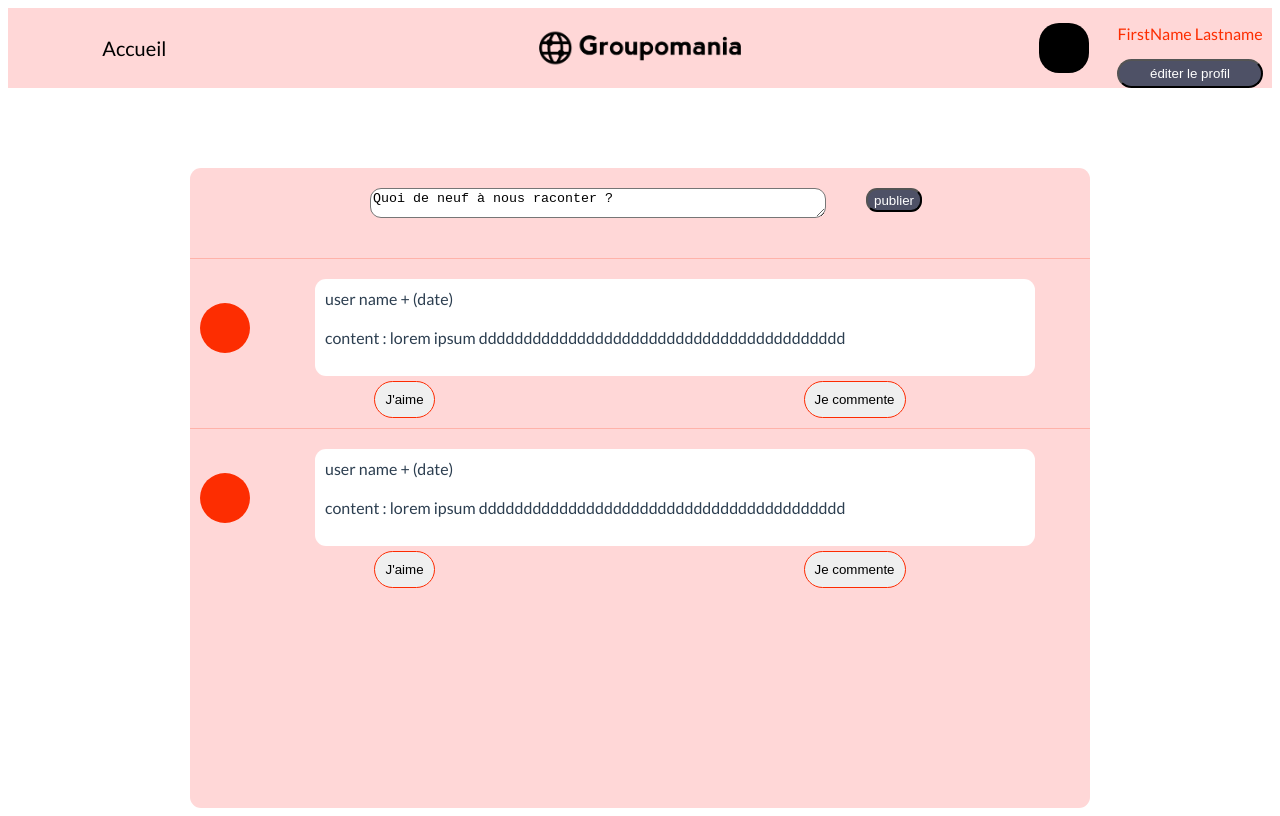
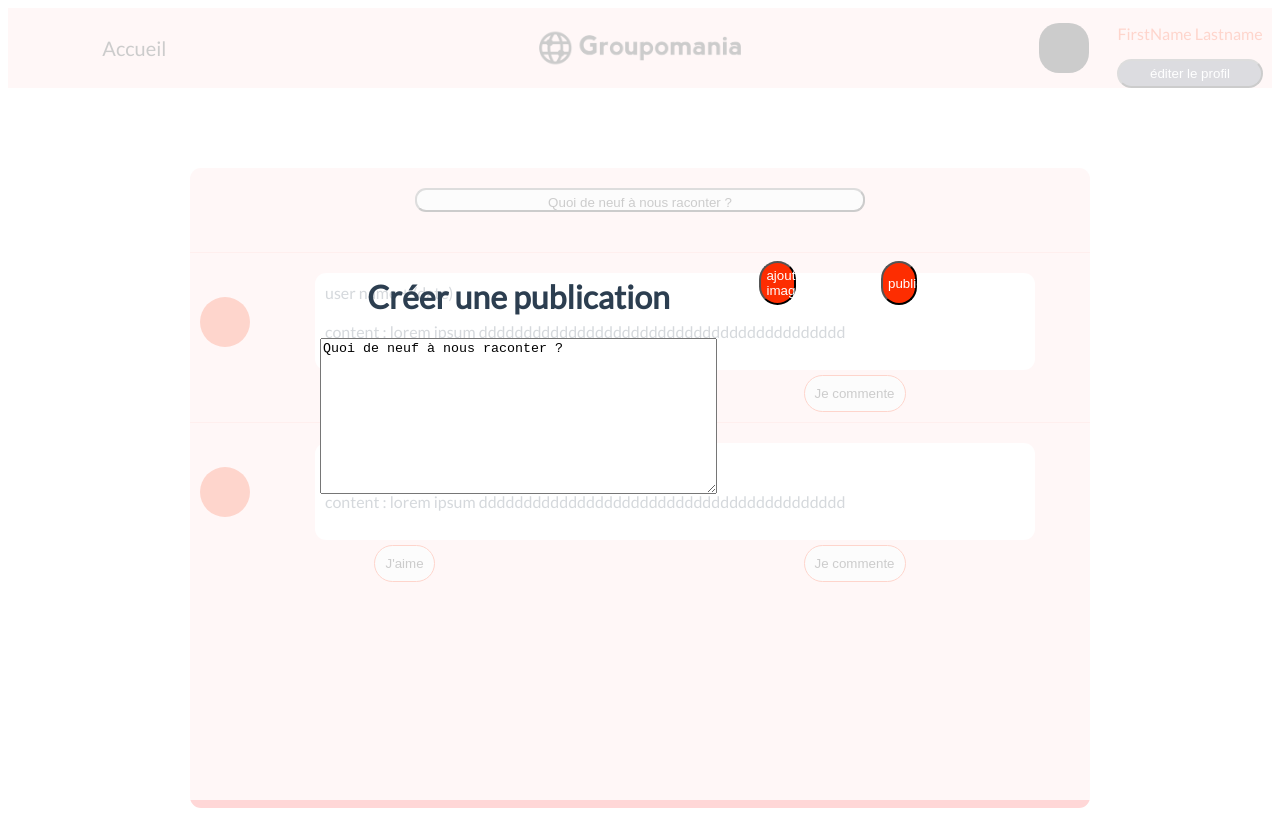
Before and after one commit to Laurentclt/Groupomania_Projet_7_frontend, a Vue app: page /app in a window 1280 px wide. Built offline with nearby package versions, Linux system fonts and the light colour scheme; the HTML template or start-up script is replaced by a standard one.

Commit message:
ajout du modalPost qui permet de créer une publication

```diff
--- a/src/components/auth/HeaderBar.vue
+++ b/src/components/auth/HeaderBar.vue
@@ -10,7 +10,7 @@
 }
 </script>
 
-<style>
+<style scoped>
 
 header {
     display:block;
--- a/src/components/main/AppMain.vue
+++ b/src/components/main/AppMain.vue
@@ -1,25 +1,32 @@
 <template>
     <main class="app">
         <div class="add-comment">
-        <textarea rows="1" cols="5">Quoi de neuf à nous raconter ?</textarea>
-        <button>publier</button>
+        <button  class="write-post"  >{{ message}}</button>
         </div>
         <PostContent />
         <PostContent />
     </main>
-
+    <ModalPost />
 </template>
 
 <script>
+import ModalPost from "./ModalPost.vue"
 import PostContent from './PostContent.vue'
 export default {
+    data() {
+        return {
+            message: "Quoi de neuf à nous raconter ?"
+        }
+    },
     components: {
-        PostContent
+        PostContent, ModalPost
     }
+
 }
 </script>
 
 <style scoped>
+
     .add-comment {
     display: flex;
     width: 100%;
@@ -37,19 +44,13 @@
         border-radius: 11px;
 
     }
-    textarea{
+    .write-post{
         height: 3vh;
         width: 50%;
-        margin: 20px 20px 20px 20% ;
+        margin: 20px auto ;
         border-radius: 11px;
+        padding: 5px;
+        cursor: pointer;
     }
-    button {
-       height: 3vh;
-       border-radius: 11px;
-       margin-right: 50px;
-       margin: 20px;
-       cursor: pointer;
-       background-color: #4E5166;
-       color: white;
-    }
+
 </style>
--- a/src/components/main/ButtonPost.vue
+++ b/src/components/main/ButtonPost.vue
@@ -18,6 +18,6 @@
         border-radius: 20px;
         margin: 5px auto 10px auto;
         cursor: pointer;
-        border: solid 1px #fd2b01;
+        border: solid 1px #fD2D01;
     }
 </style>
--- a/src/components/main/HeaderMain.vue
+++ b/src/components/main/HeaderMain.vue
@@ -20,7 +20,7 @@
 }
 </script>
 
-<style>
+<style scoped>
     header {
         display: flex;
         height: 10vh;
--- /dev/null
+++ b/src/components/main/ModalPost.vue
@@ -0,0 +1,66 @@
+<template>
+    <div class="backdrop" @click.self="closeWindow" v-if="show">
+        <div class="modal-window">
+            <h1>Créer une publication</h1>
+            <textarea name="post" id="post" cols="30" rows="10" @click="resetText" v-model="message"></textarea>
+            <div class="container-btn">
+                <button class="modal-btn">ajouter image</button>
+                <button class="modal-btn">publier</button>
+            </div>
+        </div>
+    </div>
+</template>
+
+<script>
+export default {
+    data() {
+        return {
+            message: "Quoi de neuf à nous raconter ?",
+            show: true
+        }
+    }, methods: {
+        resetText() {
+            this.message=''
+        },
+        closeWindow() {
+            this.show = !this.show
+        }
+    }, props: {
+        isActive: {
+            type: Boolean,
+            default:false
+        }
+    }
+}
+</script>
+
+<style scoped>
+   .backdrop {
+    position: absolute;
+    left:0;
+    top: 0;
+    z-index: 4;
+    height: 100vh;
+    width: 100vw;
+    background-color: rgba(255, 255, 255, 0.801);
+   }
+   .modal-window {
+    display: flex;
+    margin: 20% auto;
+    flex-flow: column wrap;
+    height: 30%;
+    width: 50%;
+   }
+   .container-btn {
+        display: flex;
+   }
+   .modal-btn {
+    padding: 5px;
+    width: 15%;
+    border-radius: 20px;
+    margin:5px auto;
+    background-color: #FD2D01;
+    color: white;
+    cursor: pointer;
+   }
+</style>
```
